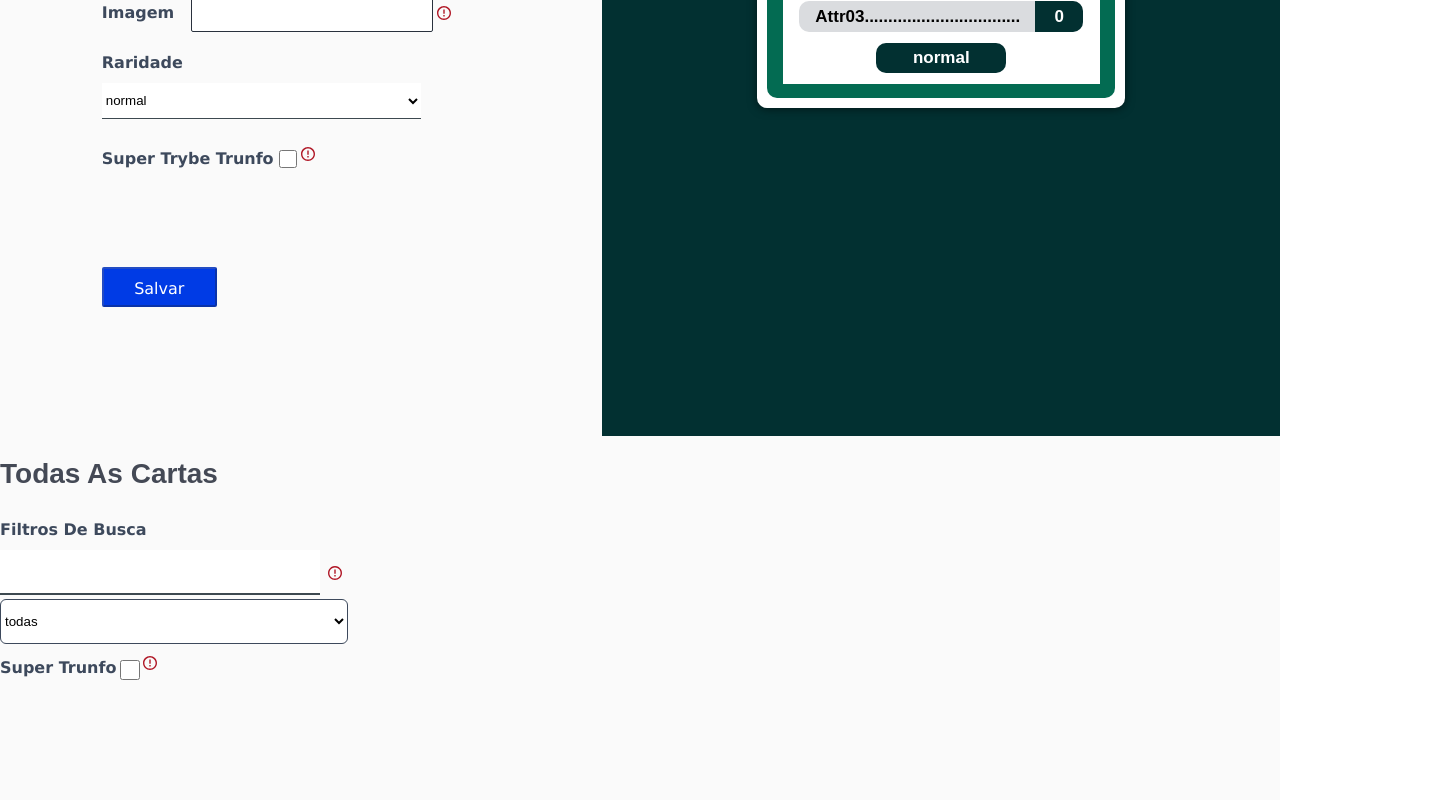
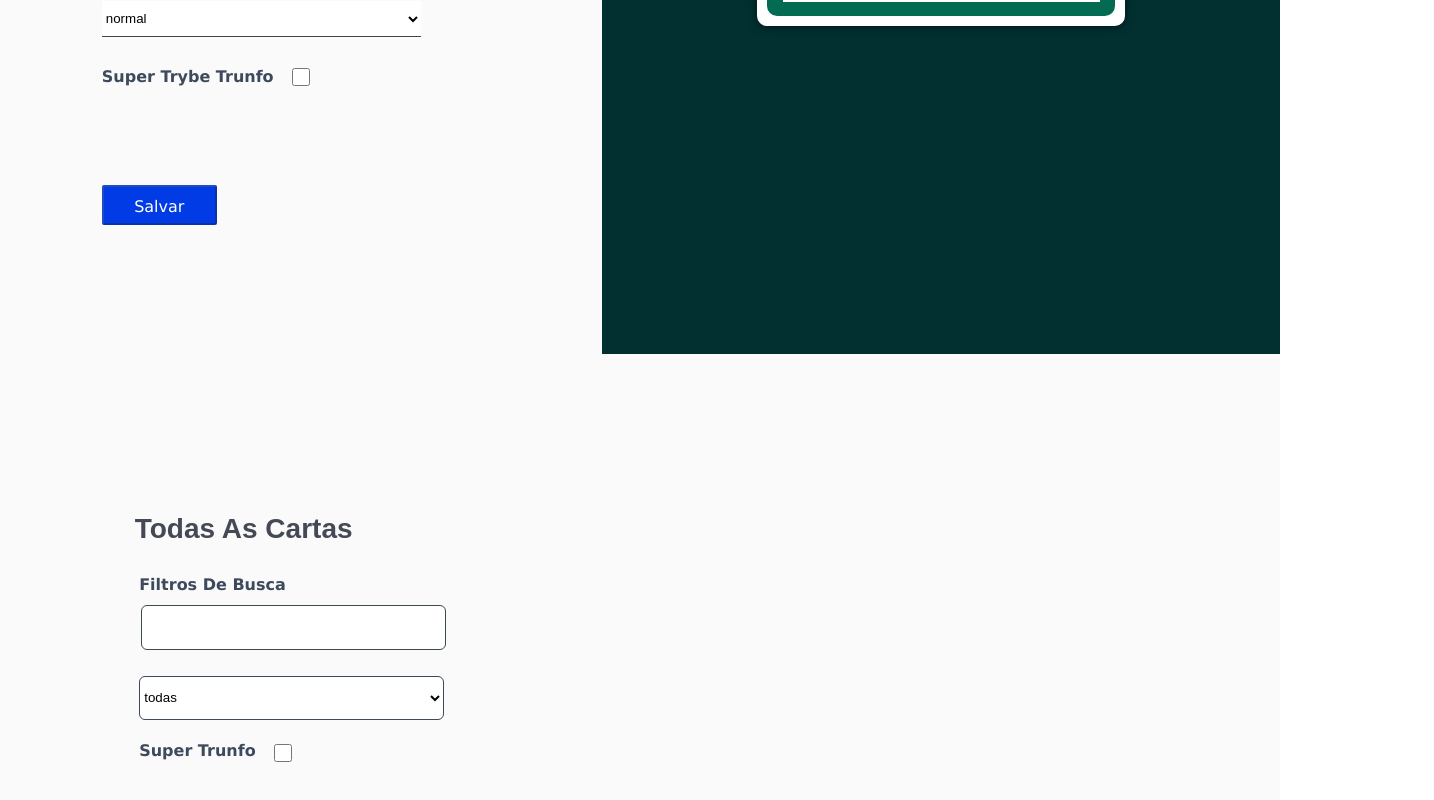
Before and after one commit to ItaloLacerda/super-trump, a React (Create React App) app: page / in a window 1280 px wide. Shown: the part 702-1502 px from the top of the page, 1434 px wide, since content can reach past the window. Built offline with nearby package versions, Linux system fonts and the light colour scheme.

Commit message:
Repositions card display section

```diff
--- a/src/App.css
+++ b/src/App.css
@@ -5,9 +5,7 @@
   font-style: normal;
   font-weight: 700;
   height: 36px;
-  left: 131px;
   line-height: 29px;
-  /* position: absolute; */
   width: 355px;
 }
 
@@ -17,7 +15,9 @@
 }
 
 .caption-Deck {
-  top: 155px;
+  margin-left: 4.81em;
+  margin-top: 5.7em;
+  width: 100%;
 }
 
 .letter-generator {
@@ -34,22 +34,21 @@
 }
 
 .letter-preview {
+  align-content: center;
+  align-items: center;
   background: #023031;
+  display: flex;
+  flex-flow: column wrap;
   height: 1056px;
   width: 53%;
-  display: flex;
-  flex-direction: column;
-  align-content: center;
-  align-items: center;
-  flex-wrap: wrap;
 }
 
 .letter-forms {
-  width: 47%;
+  align-content: flex-start;
   display: flex;
   flex-wrap: wrap;
   justify-content: center;
-  align-content: flex-start;
+  width: 47%;
 }
 
 
@@ -69,37 +68,41 @@
   background: white;
   border: 10px solid white;
   border-radius: 10px;
+  box-shadow: 0 1px 10px #00000087;
   display: flex;
   flex-direction: column;
   height: 549px;
   width: 368px;
-  box-shadow: 0px 1px 10px #00000087;
 }
 
 .container-cart {
-  height: 634px;
-  width: 390px;
+  align-items: center;
   display: flex;
   flex-direction: column;
-  align-items: center;
+  height: 634px;
   justify-content: space-evenly;
+  margin-left: 1.05em;
+  margin-top: 1.59em;
+  width: 390px;
 }
 
 .containeres-deck {
-  height: 100%;
-  left: 540px;
-  position: absolute;
-  top: 250px;
-  width: 894px;
+  align-content: flex-start;
   display: flex;
   flex-wrap: wrap;
-  align-content: flex-start;
+  height: 96%;
+  margin-left: -5.55em;
+  width: 51em;
 }
 
 .deck-of-cards {
   background-color: rgb(250, 250, 250);
+  display: flex;
+  flex-wrap: wrap;
   height: 2391px;
-  left: 0;
-  position: absolute;
-  width: 100%;
 }
+
+.conteiner-filterForms {
+  margin-bottom: 131em;
+  margin-left: 8.7em;
+}
--- a/src/App.js
+++ b/src/App.js
@@ -161,7 +161,6 @@ class App extends React.Component {
 
     return (
       <div>
-        <h1>Tryunfo</h1>
         <section className="letter-generator">
           <section className="letter-forms">
             <h2 className="caption-Form">Adiciona Nova Carta</h2>
@@ -184,6 +183,7 @@ class App extends React.Component {
         </section>
         <section className="deck-of-cards">
           <h2 className="caption-Deck">Todas As Cartas</h2>
+          <div className="conteiner-filterForms">
             <Input
               classLabel="filter-name-label"
               classImput="filter-name-input"
@@ -212,7 +212,7 @@ class App extends React.Component {
               data="trunfo-filter"
               onChange={ this.trunfoFilte }
             />
-
+          </div>
           <section className="containeres-deck">
             {deckOfCards.map((element, index) => (
               <div key={ element.cardName } className="container-cart">
--- a/src/components/Form.jsx
+++ b/src/components/Form.jsx
@@ -19,7 +19,6 @@ export default class Form extends Component {
     const options = ['normal', 'raro', 'muito raro'];
     return (
       <>
-        {/* classLabel, classTitle, classImput */}
         <Input
           classTitle="card-name-title"
           classLabel="card-name-label"
--- a/src/components/Input.jsx
+++ b/src/components/Input.jsx
@@ -6,7 +6,7 @@ export default class Input extends Component {
   render() {
     const { LABEL, type, data, value,
       onChange, checked, name, filterDisabled,
-      classLabel, classTitle, classImput } = this.props;
+      classLabel, classTitle, classImput, icon } = this.props;
 
     return (
       <label htmlFor={ LABEL } className={ classLabel }>
@@ -22,6 +22,8 @@ export default class Input extends Component {
           onChange={ onChange }
           checked={ checked }
         />
+        {
+          icon && (
             <svg width="14" height="14" viewBox="0 0 14 14" fill="none" xmlns="http://www.w3.org/2000/svg">
               <path
                 fillRule="evenodd"
@@ -35,12 +37,15 @@ export default class Input extends Component {
                 fill="#B01726"
               />
             </svg>
+          )
+        }
       </label>
     );
   }
 }
 
 Input.propTypes = {
+  icon: PropTypes.bool.isRequired,
   LABEL: PropTypes.string.isRequired,
   type: PropTypes.string.isRequired,
   data: PropTypes.string.isRequired,
--- a/src/style/Button.css
+++ b/src/style/Button.css
@@ -18,5 +18,5 @@
 }
 
 .delete-button {
-  top: 583px;
+  margin-top: 0.75em;
 }
--- a/src/style/Card.css
+++ b/src/style/Card.css
@@ -3,28 +3,27 @@
 }
 
 .background-cart {
-  /* background: rgb(3, 107, 82); */
-  background: linear-gradient(to bottom, rgb(3, 107, 82)6%, white 6%);
+  align-items: center;
+  background: linear-gradient(to bottom, hsl(166, 95%, 22%) 6%, white 6%);
+  border-color: rgb(3, 107, 82);
   border-radius: 10px;
-  height: 529px;
+  border-style: solid;
+  border-width: 19px 15px 14px 16px;
   display: flex;
   flex-direction: column;
-  align-items: center;
-  border-style: solid;
-  border-width: 19px 15px 14px 16px;
-  border-color: rgb(3, 107, 82);
+  height: 529px;
 }
 
 .container-name {
+  align-items: center;
   background: #023031;
   border-radius: 10px 10px 0 0;
   color: white;
+  display: flex;
   height: 40px;
   margin: 0;
+  padding: 0 2%;
   width: 100%;
-  padding: 0 2%;
-  display: flex;
-  align-items: center;
 }
 
 .container-image {
@@ -33,12 +32,12 @@
 }
 
 .container-attr {
+  align-items: center;
   background: white;
   border-radius: 0 0 10px 10px;
-  height: 237px;
-  width: 100%;
   display: flex;
   flex-direction: column;
-  align-items: center;
+  height: 237px;
   justify-content: space-evenly;
+  width: 100%;
 }
--- a/src/style/ComboBox.css
+++ b/src/style/ComboBox.css
@@ -38,6 +38,7 @@
   align-items: center;
   display: flex;
   height: 69px;
+  margin-top: 1.35em;
   width: 355px;
 }
 
@@ -50,7 +51,7 @@
   flex-direction: row;
   height: 65%;
   padding: 0;
-  width: 98%;
+  width: 86%;
 }
 
 .cardRare-select {
--- a/src/style/Input.css
+++ b/src/style/Input.css
@@ -26,7 +26,7 @@
   top: 238px;
 }
 
-.card-name-input, .filter-name-input {
+.card-name-input {
   align-items: center;
   background: white;
   border-color: rgb(61, 73, 80);
@@ -40,6 +40,15 @@
   width: 90%;
 }
 
+.filter-name-input {
+  background: white;
+  border: 1px solid rgb(61, 73, 80);
+  border-radius: 6px;
+  height: 65%;
+  margin-left: 0.1em;
+  width: 86%;
+}
+
 .cardTrunfo-label, .checkboxFilte-label {
   display: flex;
   height: 28px;
@@ -51,8 +60,7 @@
 }
 
 .checkboxFilte-label {
-  left: 131px;
-  top: 390px;
+  margin-top: 0.42em;
 }
 
 .cardTrunfo-title, .checkboxFilte-title {
@@ -68,7 +76,8 @@
 }
 
 .cardTrunfo-input, .checkboxFilte-input {
-  width: 20px;
+  margin-left: 1.36em;
+  width: 18px;
 }
 
 .cardAttr1-title, .cardAttr2-title, .cardAttr3-title, .cardImage-title {
--- a/src/style/Text.css
+++ b/src/style/Text.css
@@ -15,10 +15,10 @@
   border-radius: 10px;
   display: flex;
   height: 30.74px;
+  justify-content: space-between;
   left: 24px;
+  padding-left: 1em;
   width: 284px;
-  justify-content: space-between;
-  padding-left: 1em;
 }
 
 .attr1-card {
@@ -73,12 +73,12 @@
 .conteiner-description-card {
   background-color: #036b52;
   height: 70px;
+  max-height: 3.5em;
+  max-width: 21.3em;
   position: relative;
   top: -1.3em;
   transform: rotate(-6.92deg);
   width: 345px;
-  max-height: 3.5em;
-  max-width: 21.3em;
 }
 
 .description-card {
@@ -88,8 +88,8 @@
   font-style: normal;
   font-weight: 300;
   line-height: 13px;
+  margin: auto;
+  max-height: 100%;
   max-width: 90%;
-  max-height: 100%;
-  margin: auto;
 
 }
```
Lines whose indentation alone changed are shown as unchanged.
